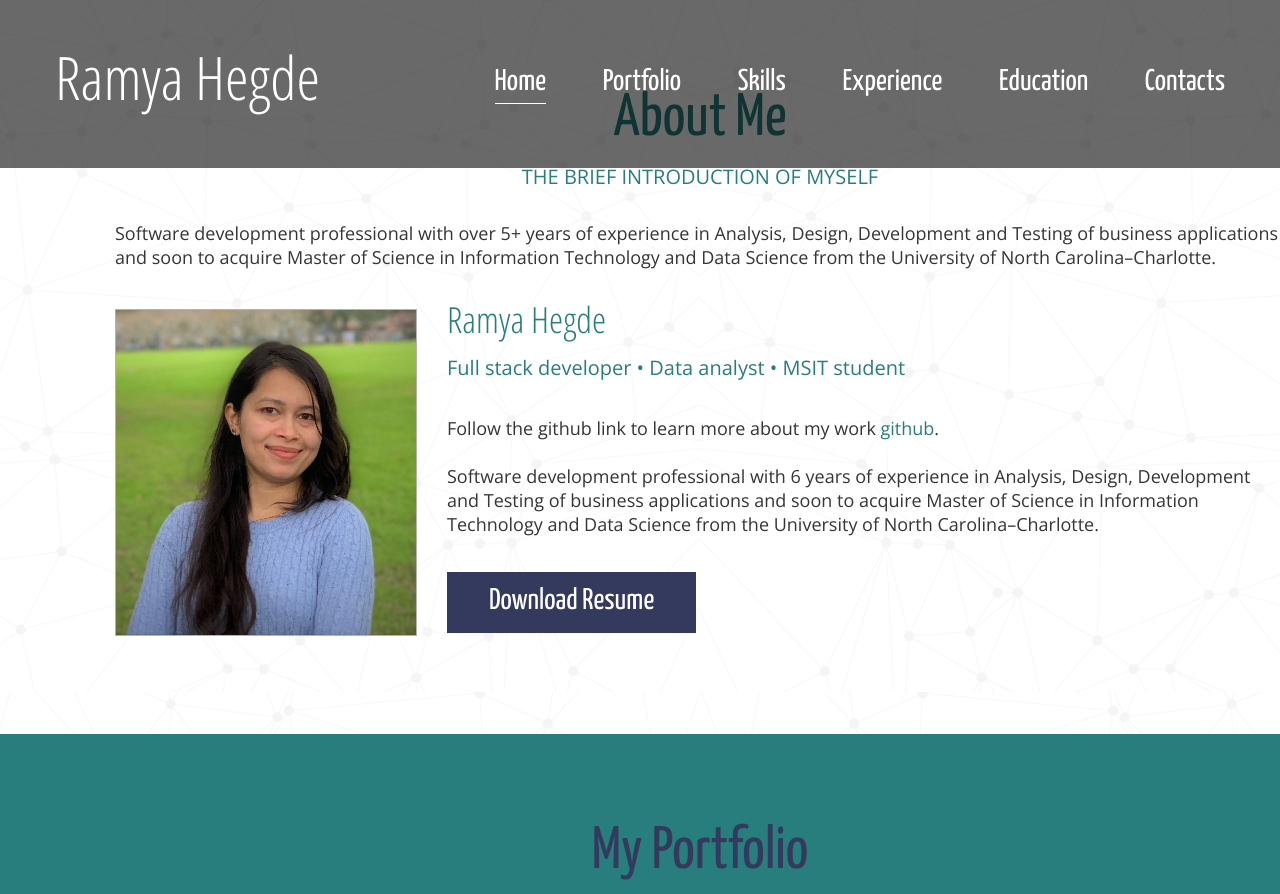
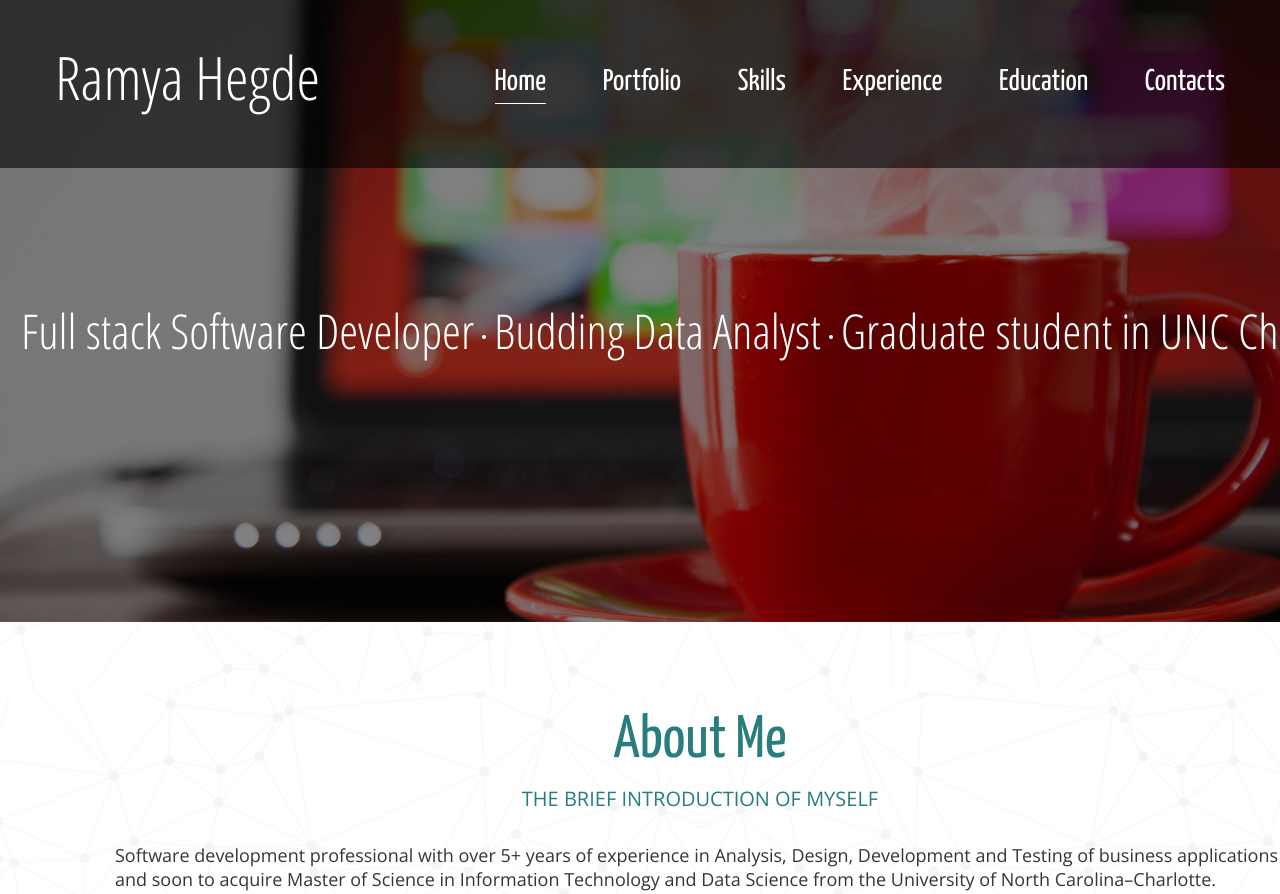
Before and after one commit to rhegde1uncc/rhegde1uncc.github.io, a plain HTML site: page index.html in a window 1280 px wide. Shown: the top 894 px of the page. Drawn offline with nearby package versions, Linux system fonts and the light colour scheme; some packages are replaced by stand-ins of ours.

Commit message:
modified resume link

```diff
--- a/index.html
+++ b/index.html
@@ -81,6 +81,11 @@
       </div>
     </div>
   </div>
+  <div id="camera_wrap">
+    <div data-src="images/slide-1.jpg">
+      <div class="caption fadeIn">Full stack Software Developer<span class="bull"></span>Budding Data Analyst<span class="bull"></span>Graduate student in UNC Charlotte</div>
+    </div>
+  </div>
 </header>
 <!--=====================
           Content
@@ -107,7 +112,7 @@
           <p>Follow the github link to learn more about my work <a rel="nofollow" href="Data analyst" class="color1">github</a>.  </p>
 
           Software development professional with 6 years of experience in Analysis, Design, Development and Testing of business applications and soon to acquire Master of Science in Information Technology and Data Science from the University of North Carolina–Charlotte. <br>
-          <a href="#" class="btn">Download Resume</a>
+          <a href="https://drive.google.com/file/d/1bC6cqnf85MpRNqxd3WMbqDx9brdyKf5x/view?usp=sharing" class="btn">Resume</a>
         </div>
       </div>
       <div class="clear"></div>
```
